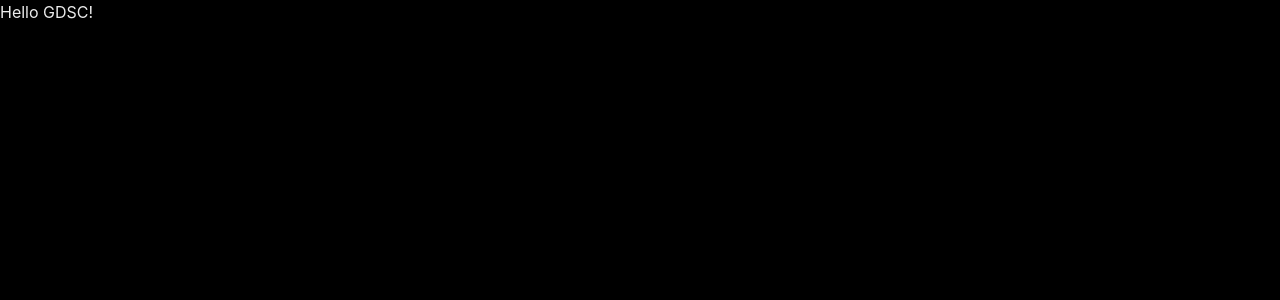
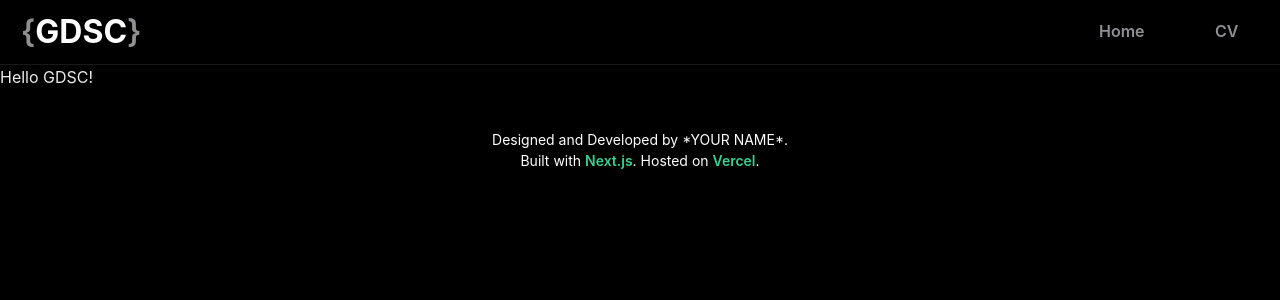
Before and after one commit to r-ushil/gdsc-portfolio-workshop, a Next.js app: page / in a window 1280 px wide. Shown: the top 300 px of the page. Built offline with nearby package versions, Linux system fonts and the light colour scheme.

Commit message:
feat: wrapped index page contents in container component

```diff
--- a/pages/index.tsx
+++ b/pages/index.tsx
@@ -1,9 +1,14 @@
 import { NextPage } from "next"
+import Container from "../components/container"
 
 const Home: NextPage = () => {
   return (
     <>
-      Hello GDSC!
+      <Container>
+
+        Hello GDSC!
+
+      </Container>
     </>
   )
 }
```
